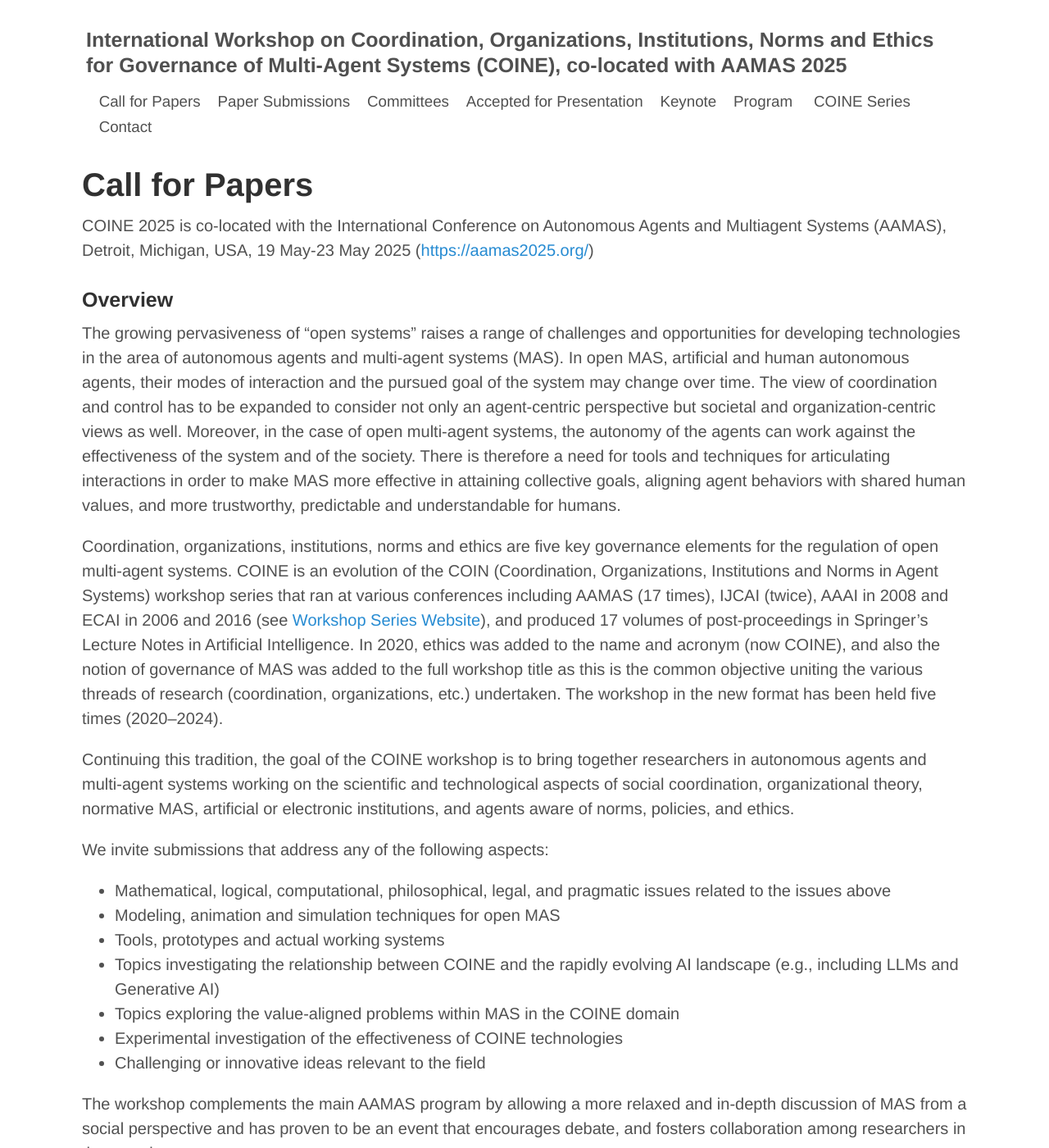
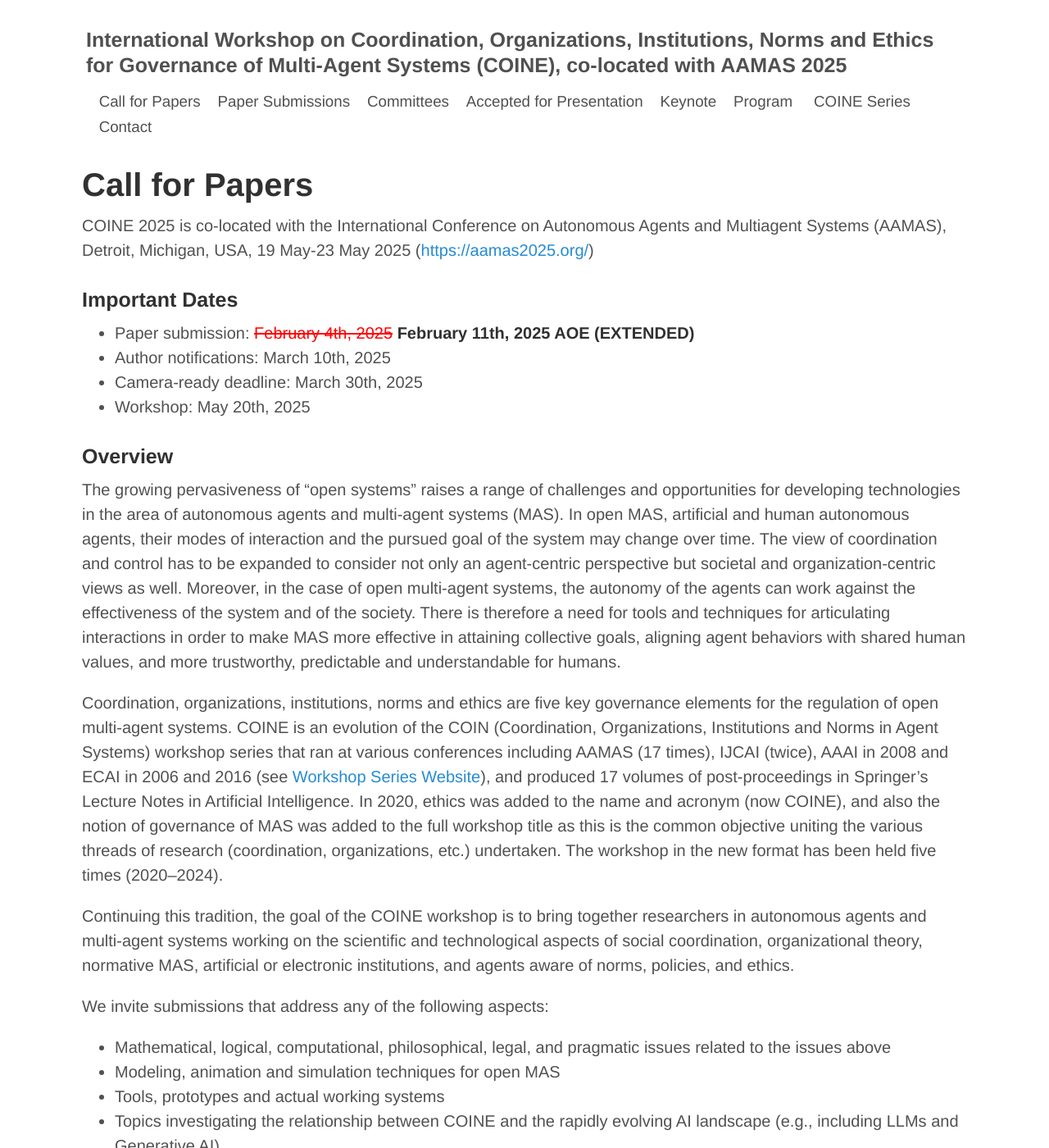
Before and after one commit to coin-workshop/coine-2025-detroit, a Jekyll site: the page built from call_for_papers.md, in a window 1280 px wide and 1400 px high. Shown: the whole window at 82% size. Built offline with Jekyll 4.4.1, drawn with Linux system fonts in a browser that asks for light colours; some of the changed text lies outside the part shown.

Commit message:
move the dates to the top of CFP page

```diff
--- a/call_for_papers.md
+++ b/call_for_papers.md
@@ -7,6 +7,12 @@ title: COINE
 
 COINE 2025 is co-located with the International Conference on Autonomous Agents and
 Multiagent Systems (AAMAS), Detroit, Michigan, USA, 19 May-23 May 2025 ([https://aamas2025.org/](https://aamas2025.org/))
+
+### Important Dates
+- Paper submission: <span style="color:red; text-decoration: line-through;">February 4th, 2025</span> **February 11th, 2025 AOE (EXTENDED)**
+- Author notifications: March 10th, 2025
+- Camera-ready deadline: March 30th, 2025
+- Workshop: May 20th, 2025
 
 ### Overview
 
@@ -26,12 +32,6 @@ We invite submissions that address any of the following aspects:
 - Challenging or innovative ideas relevant to the field
 
 The workshop complements the main AAMAS program by allowing a more relaxed and in-depth discussion of MAS from a social perspective and has proven to be an event that encourages debate, and fosters collaboration among researchers in these topics.
-
-### Important Dates
-- Paper submission: <span style="color:red; text-decoration: line-through;">February 4th, 2025</span> **February 11th, 2025 AOE (EXTENDED)**
-- Author notifications: March 10th, 2025
-- Camera-ready deadline: March 30th, 2025
-- Workshop: May 20th, 2025
 
 ### Instructions for Authors
 
```
